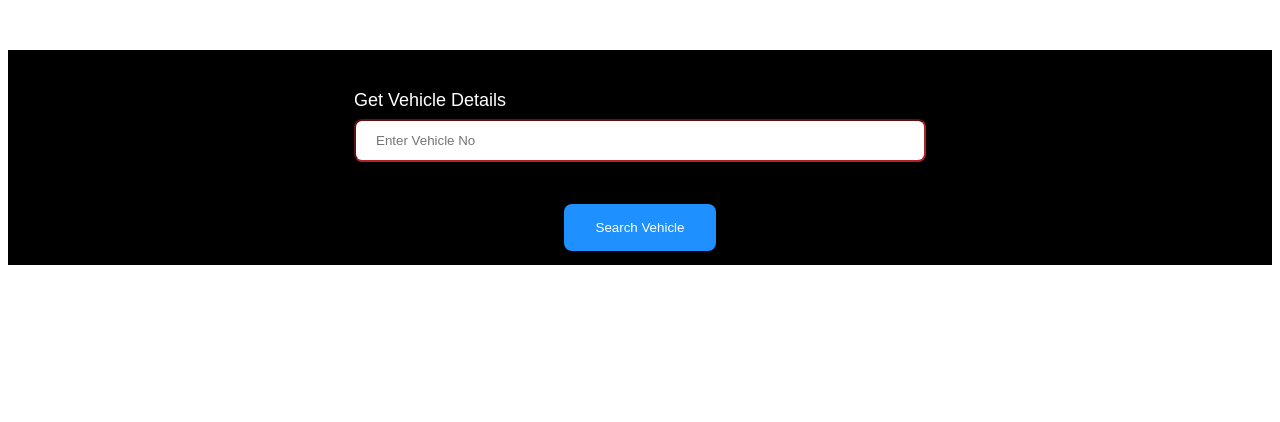
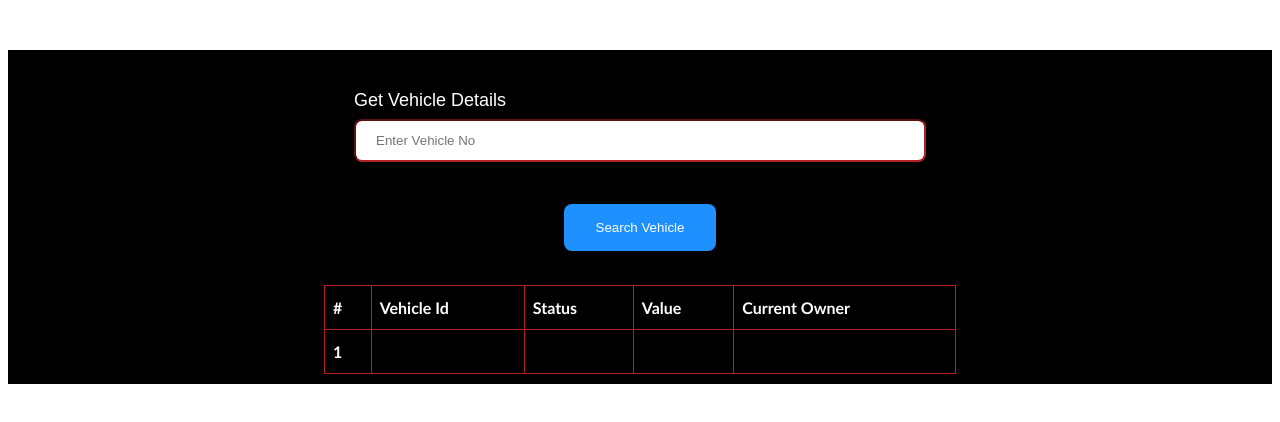
Before and after one commit to Kinshukg04/HackOut_NeoTechies, a plain HTML site: page Templates/view.html in a window 1280 px wide. Drawn offline with nearby package versions, Linux system fonts and the light colour scheme; files whose address does not match are found by name.

Commit message:
Added Table

```diff
--- a/Templates/view.html
+++ b/Templates/view.html
@@ -125,7 +125,7 @@
                         padding-bottom: 12px;
                         text-align: left;
                         border-color: firebrick;
-                        background-color:  white;
+                        background-color:  black;
                         color: white;
                     }
 
@@ -147,6 +147,34 @@
 					</center>
 
 				</div>
+
+				<table id="table-property">
+                        <thead>
+                            <tr>
+                                <th scope="col">#</th>
+                                <th scope="col">Vehicle Id</th>
+                                <th scope="col">Status</th>
+                                <th scope="col">Value</th>
+                                <th scope="col">Current Owner</th>
+
+                            </tr>
+                        </thead>
+                        <tbody>
+                            <tr>
+                                <th scope="row">1</th>
+                                <td id="resultPropID"></td>
+                                <td id="resultPropStatus"></td>
+                                <td id="resultPropValue"></td>
+                                <td id="resultPropOwner"></td>
+
+                            </tr>
+
+                        </tbody>
+                    </table>
+                    <div>
+
+
+                    </div>
 		</div>
 	</div>
 	<script src="https://code.jquery.com/jquery-3.3.1.slim.min.js" integrity="sha384-q8i/X+965DzO0rT7abK41JStQIAqVgRVzpbzo5smXKp4YfRvH+8abtTE1Pi6jizo" crossorigin="anonymous"></script>
```
